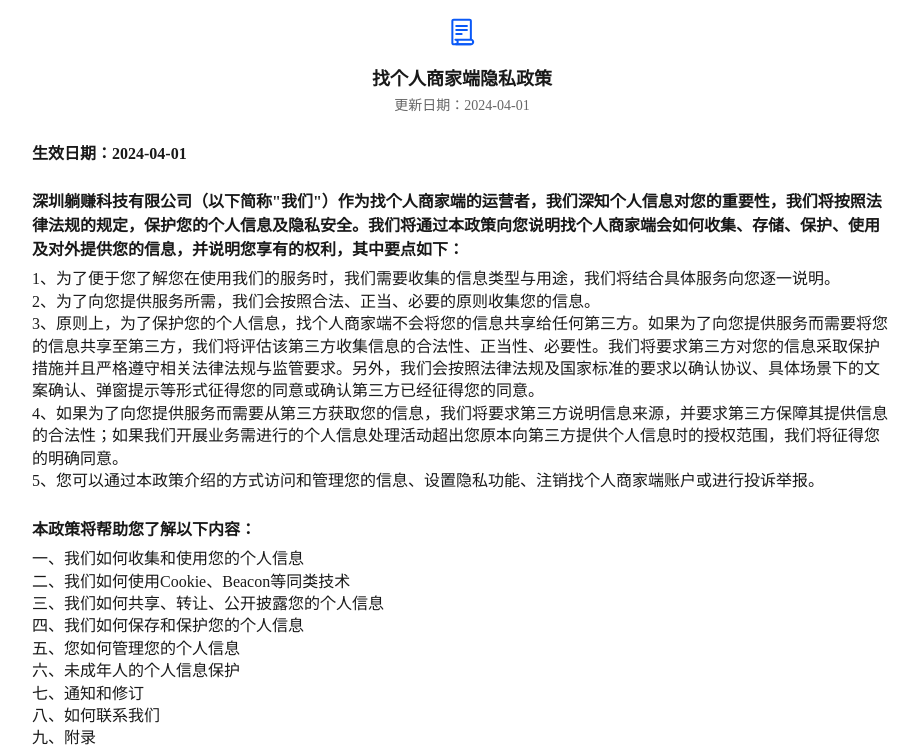
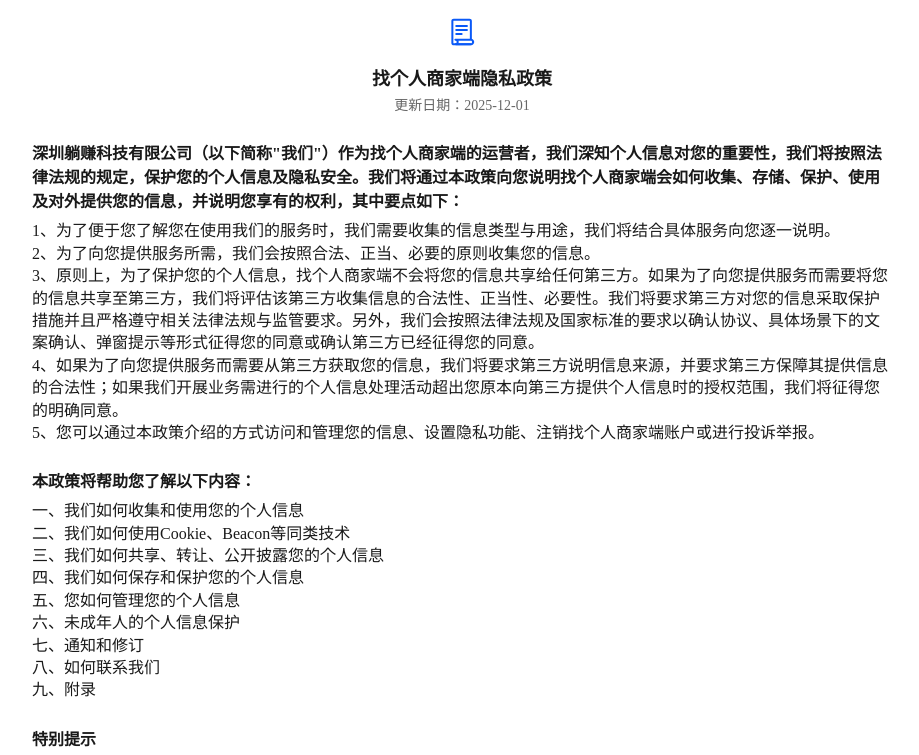
Before and after one commit to liudonjun/tanzhuan-safe, a plain HTML site: page policy-merchant.html in a window 1280 px wide. Shown: the top 755 px of the page, without its empty margins (178-1097 px from the left). Drawn offline with Linux system fonts and the light colour scheme.

Commit message:
feat:日期调整

```diff
--- a/policy-merchant.html
+++ b/policy-merchant.html
@@ -114,9 +114,8 @@
   </div>
   <h2 id="privacyName">找个人商家端隐私政策</h2>
   <p id="update-time">
-    <span class="font-secondary">更新日期：2024-04-01</span>
+    <span class="font-secondary">更新日期：2025-12-01</span>
   </p>
-  <h5>生效日期：2024-04-01</h5>
 
   <h5>
     深圳躺赚科技有限公司（以下简称"我们"）作为找个人商家端的运营者，我们深知个人信息对您的重要性，我们将按照法律法规的规定，保护您的个人信息及隐私安全。我们将通过本政策向您说明找个人商家端会如何收集、存储、保护、使用及对外提供您的信息，并说明您享有的权利，其中要点如下：
```
Also changed, not shown: user-merchant.html (+1 -1 lines).
